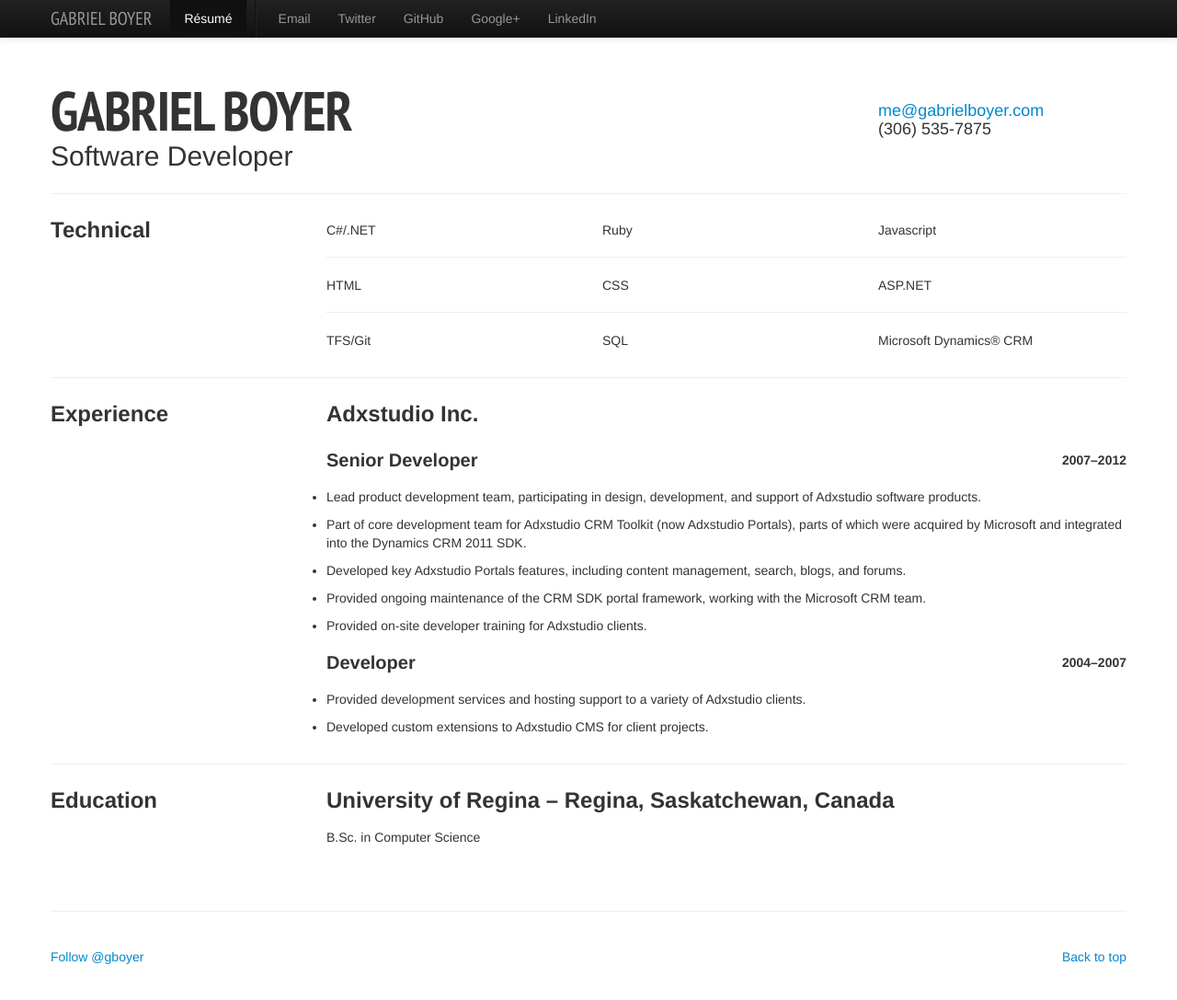
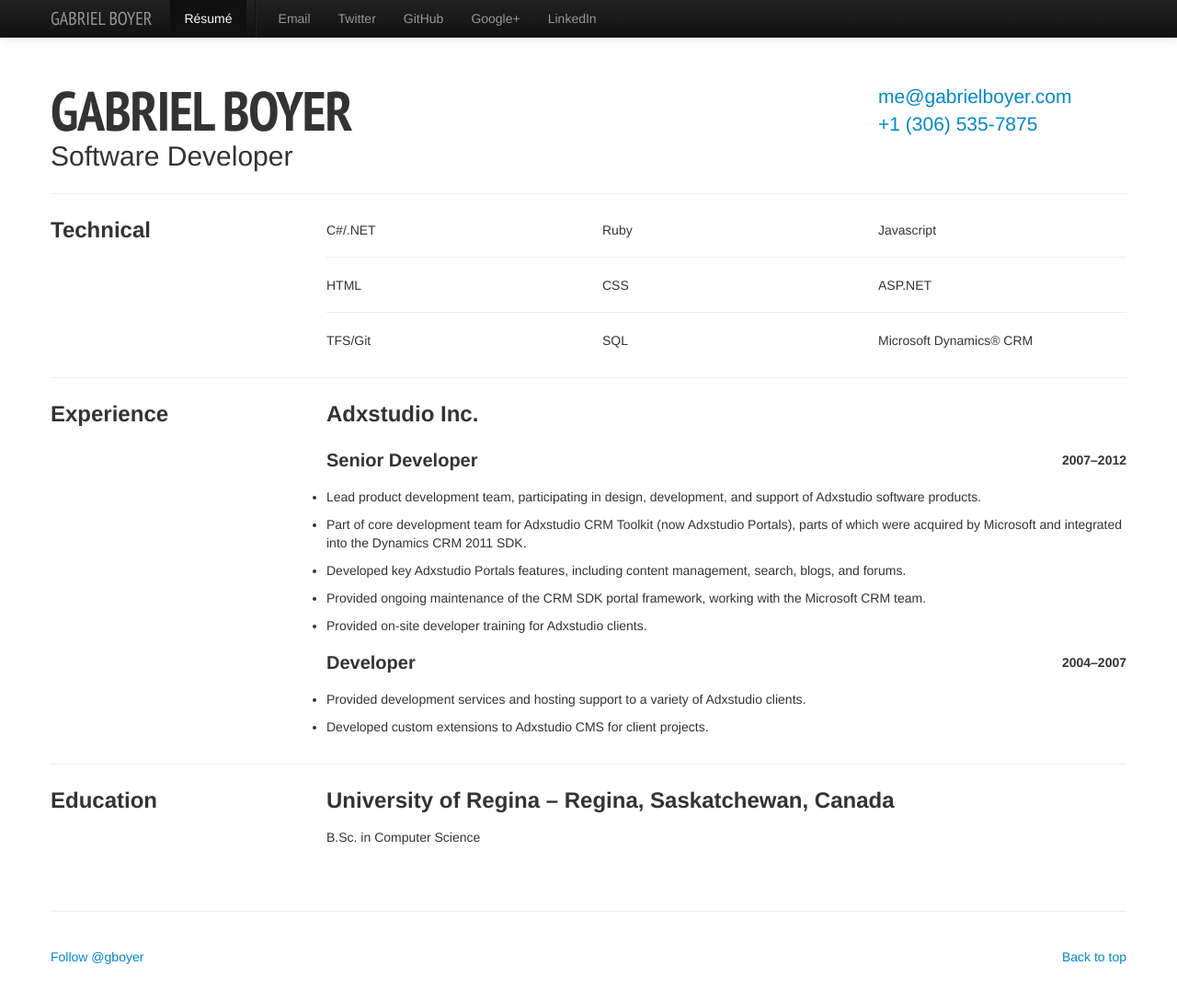
Before and after one commit to gabe/gabe.github.com, a Jekyll site: the page built from resume.html, in a window 1280 px wide and 1090 px high. Shown: the top 1087 px of the window at 92% size. Built offline with Jekyll 4.4.1, drawn with Linux system fonts in a browser that asks for light colours; nearby versions of some CDN libraries; comment, search, counter and statistics services are not loaded.

Commit message:
Linkify telephone number on resume.

```diff
--- a/css/style.css
+++ b/css/style.css
@@ -97,8 +97,9 @@ footer p {
 }
 
 .resume .contact {
-  font-size: 18px;
-  margin-top: 20px;
+  font-size: 21px;
+  font-weight: 200;
+  line-height: 30px;
 }
 
 .resume .contact p {
@@ -141,8 +142,6 @@ footer p {
   .hero p {
     font-size: 18px;
     line-height: 20px;
-    margin-left: 0;
-    margin-right: 0;
   }
 }
 
@@ -202,7 +201,8 @@ footer p {
 
   .resume .contact {
     font-size: 14px;
-    margin-top: 0;
+    font-weight: normal;
+    line-height: 20px;
   }
 }
 
--- a/resume.html
+++ b/resume.html
@@ -10,10 +10,10 @@ title: R&eacute;sum&eacute;
         <h2>Software Developer</h2>
       </div>
       <div class="span3">
-        <div class="contact">
-          <p><a href="mailto:{{ site.email }}">{{ site.email }}</a></p>
-          <p>(306) 535-7875</p>
-        </div>
+        <address class="contact">
+          <p><a href="mailto:{{ site.email }}">{{ site.email }}</a>
+          <p><a href="tel:+13065357875">+1 (306) 535-7875</a></p>
+        </address>
       </div>
     </div>
   </header>
```
